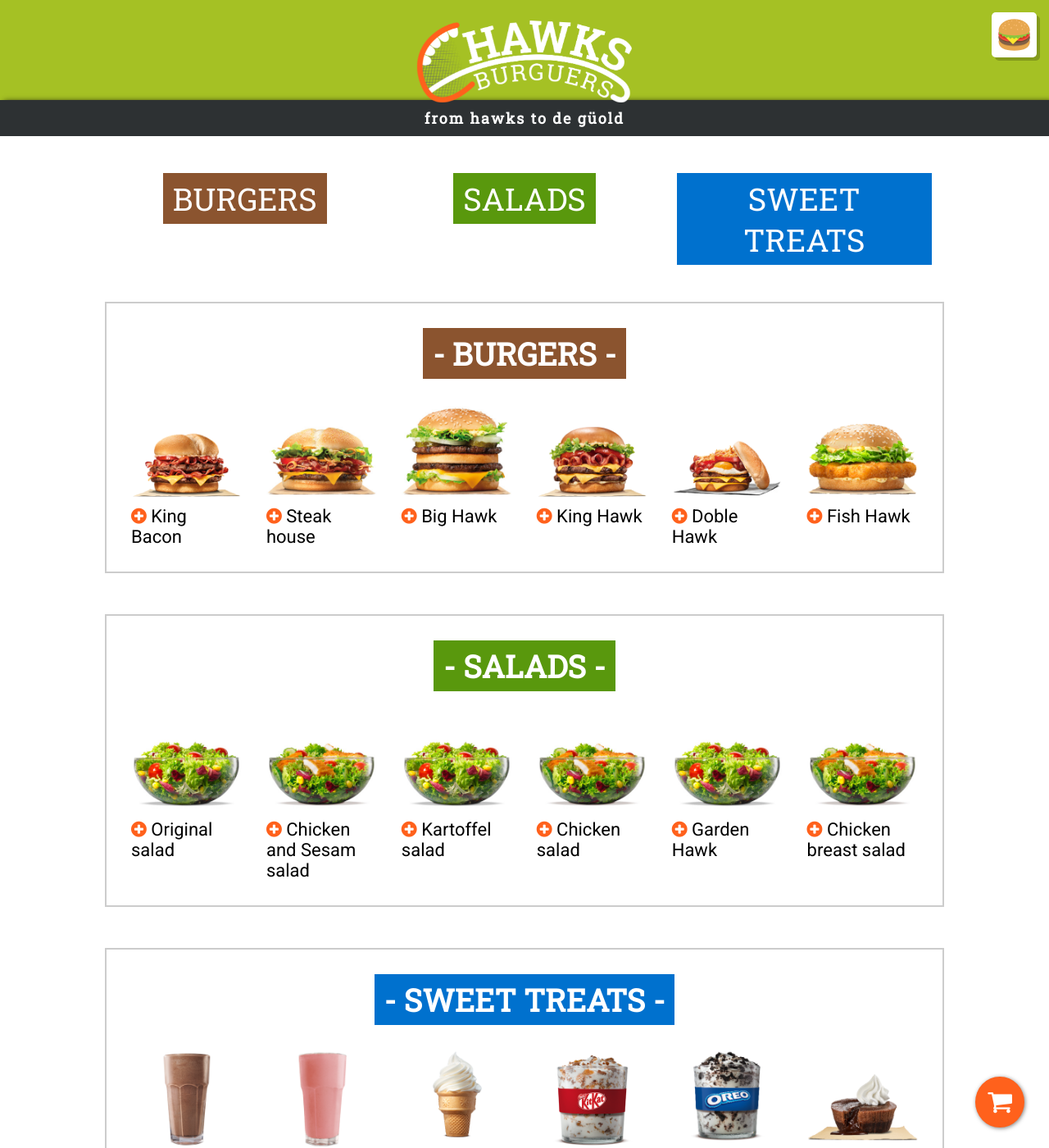
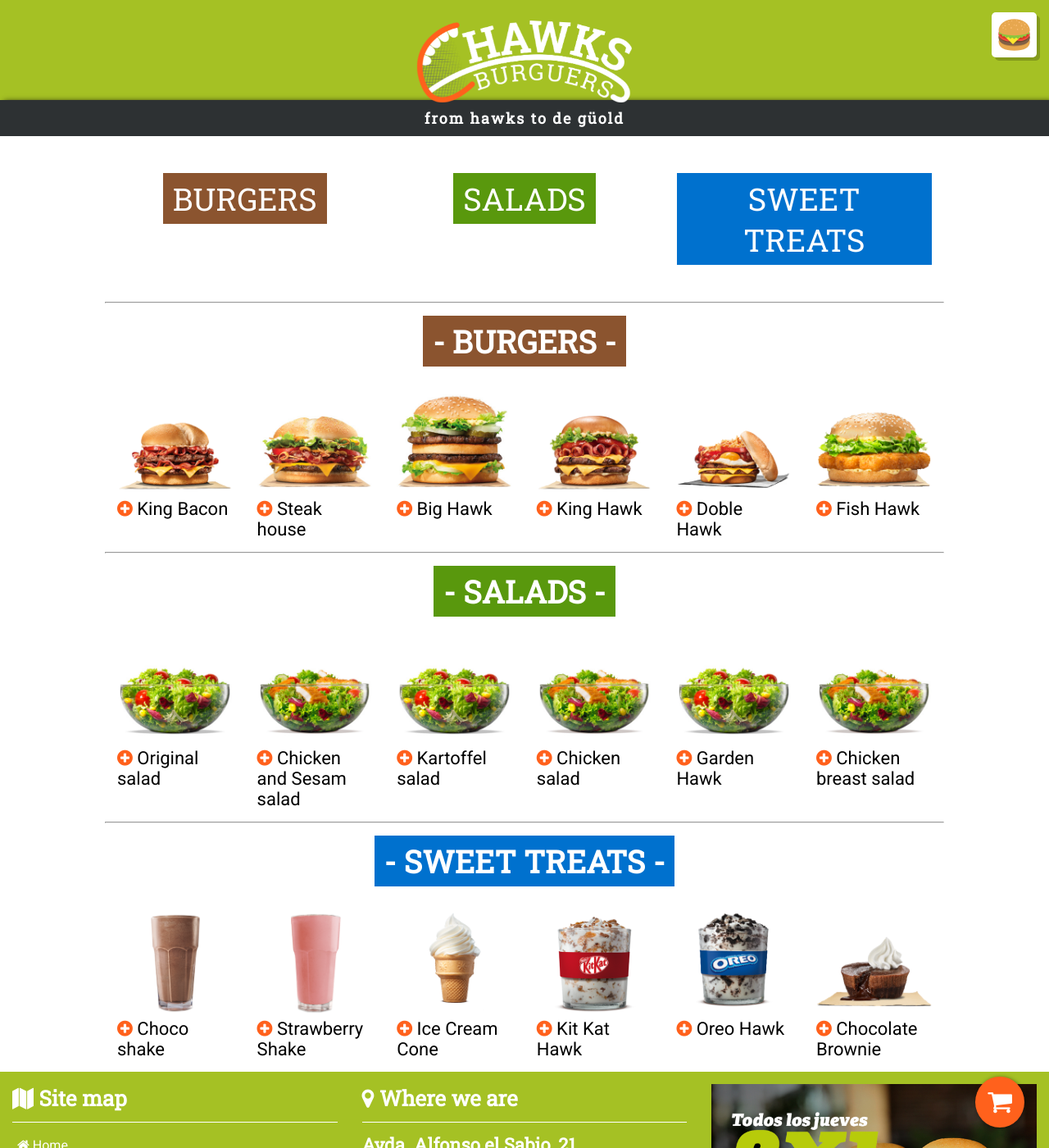
Before and after one commit to cArlitXs/HawksBurgers, a Jekyll site: the page built from menu.html, in a window 1280 px wide and 1400 px high. Shown: the whole window at 82% size. Built offline with Jekyll 4.4.1, drawn with Linux system fonts in a browser that asks for light colours.

Commit message:
Solución al margen de los items de la página del menú.

```diff
--- a/css/alejandro.css
+++ b/css/alejandro.css
@@ -294,12 +294,6 @@
 	color: #fff;
 }
 
-section#menu section {
-	border: 2px solid #ccc;
-	padding: 15px;
-	margin-bottom: 50px;
-}
-
 section#menu div.item > p a {
 	color: #000;
 	text-decoration: none;
--- a/menu.html
+++ b/menu.html
@@ -13,8 +13,8 @@
 			<div class="col-4 col-s-4"><a href="#salads" class="h1 titulo_seccion" style="background-color: #59980d;">SALADS</a></div>
 			<div class="col-4 col-s-4"><a href="#sweets" class="h1 titulo_seccion" style="background-color: #0071ce;">SWEET TREATS</a></div>
 		</div>
+		<hr>
 		<a name="burgers"></a>
-		<section>
 		<div class="row">
 			<div class="col-12 ta-c">
 				<h1 class="titulo_seccion" style="background-color: #8b542f;">- BURGERS -</h1>
@@ -46,9 +46,8 @@
 				<p class="h5"><a href="#" class="SumarCarrito"><i class="fa fa-plus-circle"></i> Fish Hawk</a></p>
 			</div>
 		</div>
-		</section>
+		<hr>
 		<a name="salads"></a>
-		<section>
 		<div class="row">
 			<div class="col-12 ta-c">
 				<h1 class="titulo_seccion" style="background-color: #59980d;">- SALADS -</h1>
@@ -80,9 +79,8 @@
 				<p class="h5"><a href="#" class="SumarCarrito"><i class="fa fa-plus-circle"></i> Chicken breast salad</a></p>
 			</div>
 		</div>
-		</section>
+		<hr>
 		<a name="sweets"></a>
-		<section>
 		<div class="row">
 			<div class="col-12 ta-c">
 				<h1 class="titulo_seccion" style="background-color: #0071ce;">- SWEET TREATS -</h1>
@@ -114,6 +112,5 @@
 				<p class="h5"><a href="#" class="SumarCarrito"><i class="fa fa-plus-circle"></i> Chocolate Brownie</a></p>
 			</div>
 		</div>
-		</section>
 	</div>
 </section>
```
Lines whose indentation alone changed are shown as unchanged.
